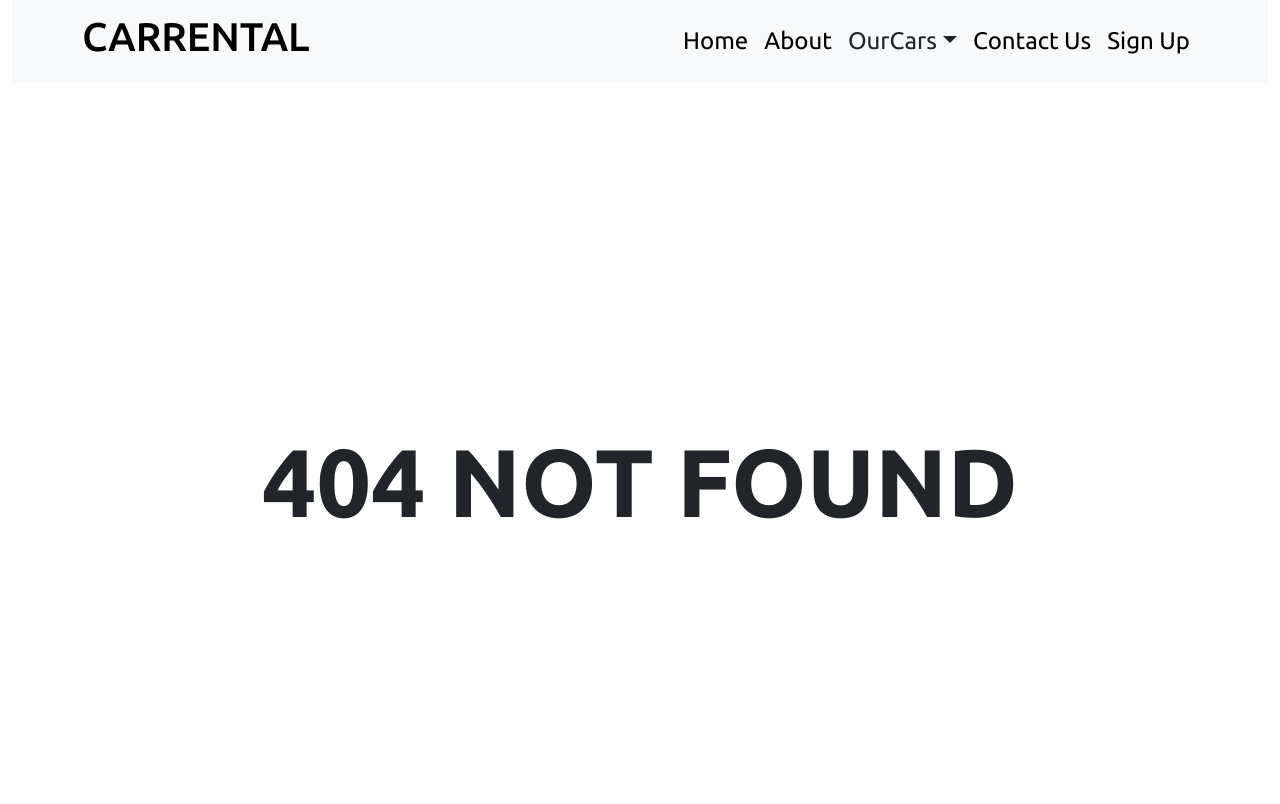
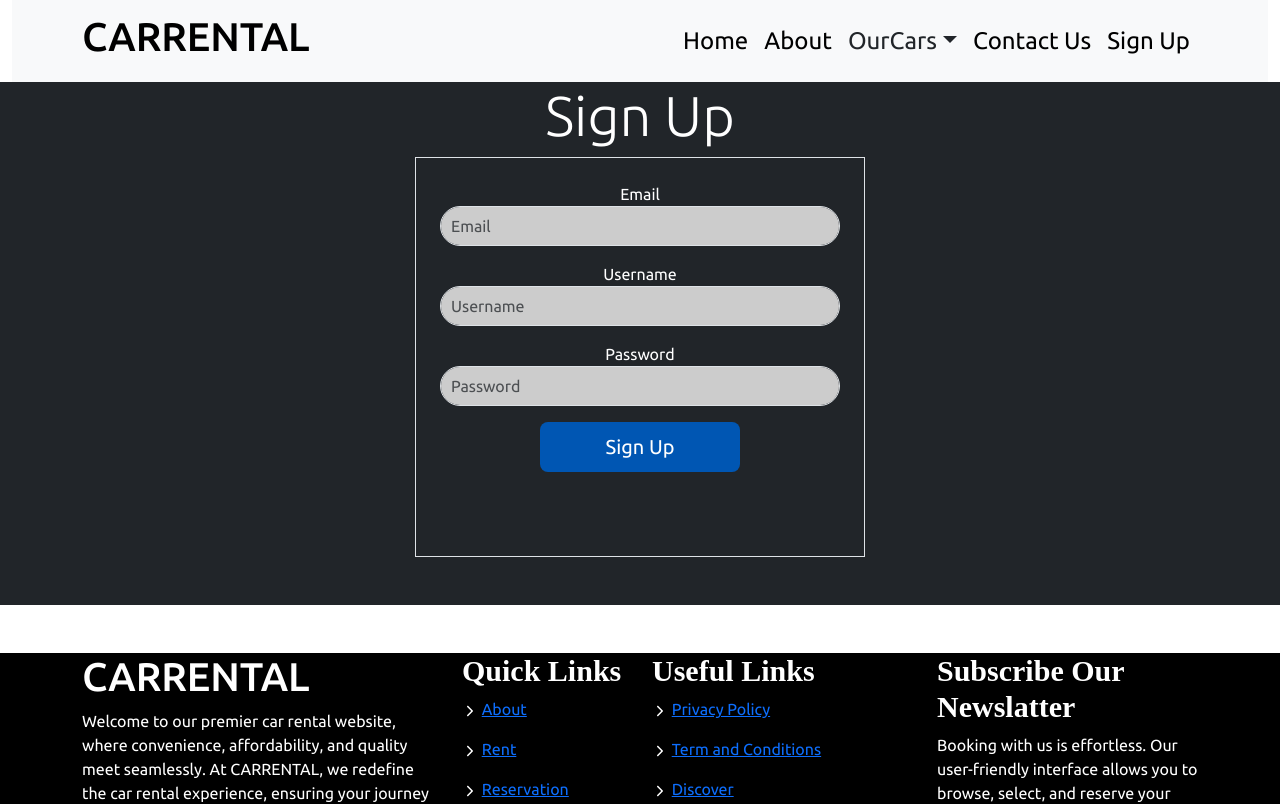
Before and after one commit to Ayush8709/CarRental, a React (Vite) app in the folder clint/: page /signup in a window 1280 px wide. Shown: the top 804 px of the page. Built offline with nearby package versions, Linux system fonts and the light colour scheme.

Commit message:
added Login & SignUp Pages

```diff
--- a/clint/src/App.jsx
+++ b/clint/src/App.jsx
@@ -9,7 +9,8 @@ import ContactUs from './ContactusPges/ContactUs'
 import AllCars from './CarCollactions/AllCars/AllCars'
 import Mahindra from './CarCollactions/Mahindra/Mahindra'
 import Tata from './CarCollactions/Tata/Tata'
-
+import SignUp from './components/main/SignUp/SignUp'
+import Login from './components/main/Login/Login'
 import CarChekoutPage from './CarCollactions/CarChekOut/ChekOut'
 
 const App = () => {
@@ -25,6 +26,8 @@ const App = () => {
           <Route path='/mahindra' element={<Mahindra />} />
           <Route path='/tata' element={<Tata />} />
           <Route path='/checkout/:id' element={<CarChekoutPage />} />
+          <Route path='/signup' element={<SignUp />} />
+          <Route path='/login' element={<Login />} />
 
 
          //This is default Routes
--- /dev/null
+++ b/clint/src/components/main/Login/Login.jsx
@@ -0,0 +1,88 @@
+import React, { useState, useEffect } from 'react'
+import { useNavigate } from 'react-router-dom'
+import axios from 'axios'
+
+const Login = () => {
+  const [users, setUsers] = useState([])
+  const [email, setEmail] = useState('')
+  const [password, setPassword] = useState('')
+  const navigate = useNavigate();
+
+  console.log(email , password);
+
+  useEffect(() => {
+    // fetchUsers();
+  }, [])
+
+  // const fetchUsers = () => {
+  //   axios
+  //     .get('http://localhost:5000/register')
+  //     .then((res) => {
+  //       console.log(res.data)
+  //     })
+  // }
+
+
+  const handleLogin = async (event) => {
+    event.preventDefault();
+    try {
+      const response = await axios
+        .post('http://localhost:5000/login', { email, password })
+         const token = response.data.token
+      alert('Login successful')
+      // setUsername('')
+      // setPassword('')
+      // fetchUsers();
+      navigate('/account')
+      window.location.reload();
+      localStorage.setItem('token', token)
+    } catch (error) {
+      console.log('Login Error', error)
+    }
+  }
+
+
+  return (
+    <div>
+      <div className='col-md d-flex font-weight-bold justify-content-center align-items-center bg-teal bg-dark'>
+          <h2 className='text-center display-4 text-white'>Login</h2>
+        </div>
+      <div className='container-fluid d-flex'>
+        <div className='col-md bg-dark text-white d-flex justify-content-center align-items-center'>
+          <form className='text-center border rounded-lg p-5 mb-5' onSubmit={handleLogin} style={{ maxWidth: '600px', height: '400px' }}>
+            {/*Username Input */}
+            <label htmlFor="username">Email</label>
+            <br />
+            <input
+              id="email"
+              className='form-control mb-3'
+              type='text'
+              placeholder='Email'
+              value={email}
+              onChange={(e) => setEmail(e.target.value)}
+              style={{ width: '400px', height: '40px', borderRadius: '20px', backgroundColor: '#ccc', padding: '10px' }}
+            />
+            {/* Password Input */}
+            <label htmlFor="password">Password</label>
+            <br />
+            <input
+              id="password"
+              className='form-control mb-3'
+              type='password'
+              placeholder='Password'
+              value={password}
+              onChange={(e) => setPassword(e.target.value)}
+              style={{ width: '400px', height: '40px', borderRadius: '20px', backgroundColor: '#ccc', padding: '10px' }}
+            />
+            {/* Button */}
+            <button className='btn btn-primary btn-lg mb-3' type='submit' style={{ width: '200px', height: '50px', border: 'none', backgroundColor: '#0056b3', ':hover': { backgroundColor: '#004080' } }}>Login</button>
+          </form>
+        </div>
+
+      </div>
+
+    </div>
+  )
+}
+
+export default Login
--- /dev/null
+++ b/clint/src/components/main/SignUp/SignUp.jsx
@@ -0,0 +1,100 @@
+import React,{useState,useEffect} from 'react'
+import { useNavigate } from 'react-router-dom'
+import axios from 'axios'
+
+const SignUp = () => {
+  const [users, setUsers] = useState([])
+  const [email, setEmail] = useState('')
+  const [username, setUsername] = useState('')
+  const [password, setPassword] = useState('')
+  const navigate = useNavigate();
+
+// console.log(email , username, password);
+//   useEffect(() => {
+//       fetchUsers();
+//   }, [])
+
+//   const fetchUsers = () => {
+//       axios
+//       .get('http://localhost:8000//api/v1/auth/register')
+//       .then((res) => {
+//           // console.log(res.data)
+//       })
+//   }
+
+
+  const handleSubmit = (event) => {
+      event.preventDefault();
+      axios
+      .post('http://localhost:5000/register', { email, username, password })
+      .then(() => {
+          alert('Registration Successful')
+        //   setEmail('')
+        //   setUsername('')
+        //   setPassword('')
+        //   fetchUsers();
+          navigate('/login')
+      })
+      .catch((error) => {
+          console.log('Unable to register user')
+      })
+
+  }
+
+  return (
+   <>
+   <div className='col-md d-flex justify-content-center align-items-center bg-dark'>
+        <h2 className='text-center display-4 text-white font-weight-bold'>Sign Up</h2>
+    </div>
+   <div className='container-fluid d-flex bg-dark'>
+
+    <div className='col-md bg-dark text-white d-flex justify-content-center align-items-center'>
+        <form className='text-center border rounded-lg p-4 mb-5' onSubmit={handleSubmit} style={{ maxWidth: '600px', height: '400px' }}>
+            {/* Email Input */}
+            <label htmlFor="email">Email</label>
+            <br />
+            <input
+                id="email"
+                className='form-control mb-3'
+                type='text'
+                placeholder='Email'
+                value={email}
+                onChange={(e) => setEmail(e.target.value)}
+                style={{ width: '400px', height: '40px', borderRadius: '20px', backgroundColor: '#ccc', padding: '10px' }}
+            />
+            {/* Username Input */}
+            <label htmlFor="username">Username</label>
+            <br />
+            <input
+                id="username"
+                className='form-control mb-3'
+                type='text'
+                placeholder='Username'
+                value={username}
+                onChange={(e) => setUsername(e.target.value)}
+                style={{ width: '400px', height: '40px', borderRadius: '20px', backgroundColor: '#ccc', padding: '10px' }}
+            />
+            {/* Password Input */}
+            <label htmlFor="password">Password</label>
+            <br />
+            <input
+                id="password"
+                className='form-control mb-3'
+                type='password'
+                placeholder='Password'
+                value={password}
+                onChange={(e) => setPassword(e.target.value)}
+                style={{ width: '400px', height: '40px', borderRadius: '20px', backgroundColor: '#ccc', padding: '10px' }}
+            />
+            {/* Button */}
+            <button className='btn btn-primary btn-lg mb-3' type='submit' style={{ width: '200px', height: '50px', border: 'none', backgroundColor: '#0056b3', ':hover': { backgroundColor: '#004080' } }}>Sign Up</button>
+        </form>
+    </div>
+
+</div>
+
+   </>
+  )
+}
+
+export default SignUp
```
